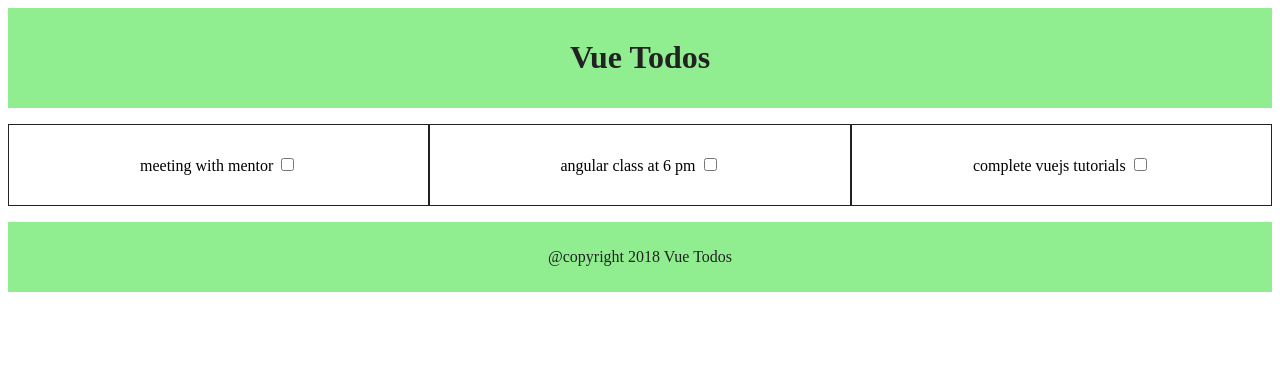
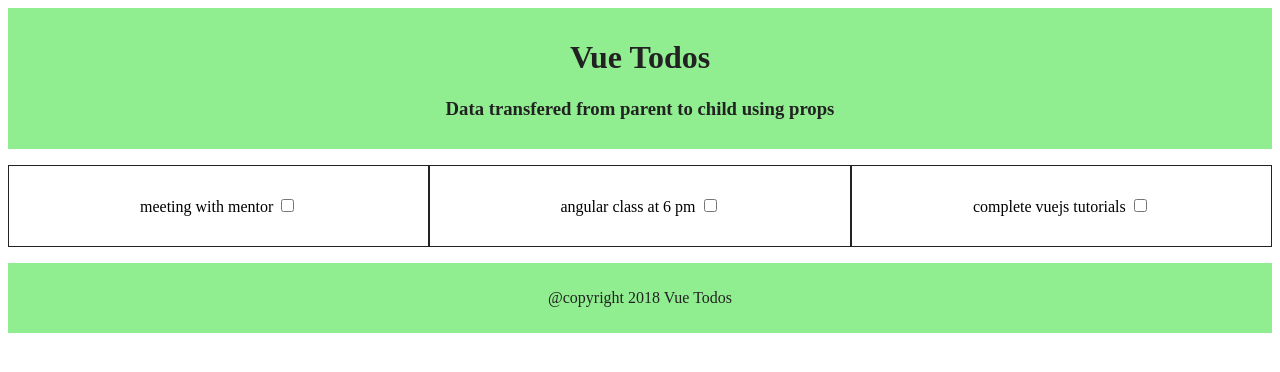
Before and after one commit to siddharthsachdeva2835/VueJs, a Vue app in the folder vue-cli-tutorial/: page / in a window 1280 px wide. Shown: the top 372 px of the page. Built offline with nearby package versions, Linux system fonts and the light colour scheme.

Commit message:
using props

```diff
--- a/vue-cli-tutorial/src/App.vue
+++ b/vue-cli-tutorial/src/App.vue
@@ -1,6 +1,6 @@
 <template>
   <div id="app">
-   <app-header></app-header>
+   <app-header :desc="desc"></app-header>
    <todo-list></todo-list>
    <app-footer></app-footer>
   </div>
@@ -19,7 +19,7 @@ export default {
   },
   data () {
     return {
-
+      desc:'Data transfered from parent to child using props'
     }
   }
 }
--- a/vue-cli-tutorial/src/components/Header.vue
+++ b/vue-cli-tutorial/src/components/Header.vue
@@ -1,11 +1,13 @@
 <template>
   <header>
       <h1>{{title}}</h1>
+      <h3>{{desc}}</h3>
   </header>
 </template>
 
 <script>
 export default {
+    props : ['desc'],
     data () {
         return {
             title:'Vue Todos'
@@ -20,8 +22,9 @@ header {
     background: lightgreen;
     padding:10px;
 }
-h1 {
+h1 ,h3 {
     color: #222;
     text-align: center;
 }
+
 </style>
```
